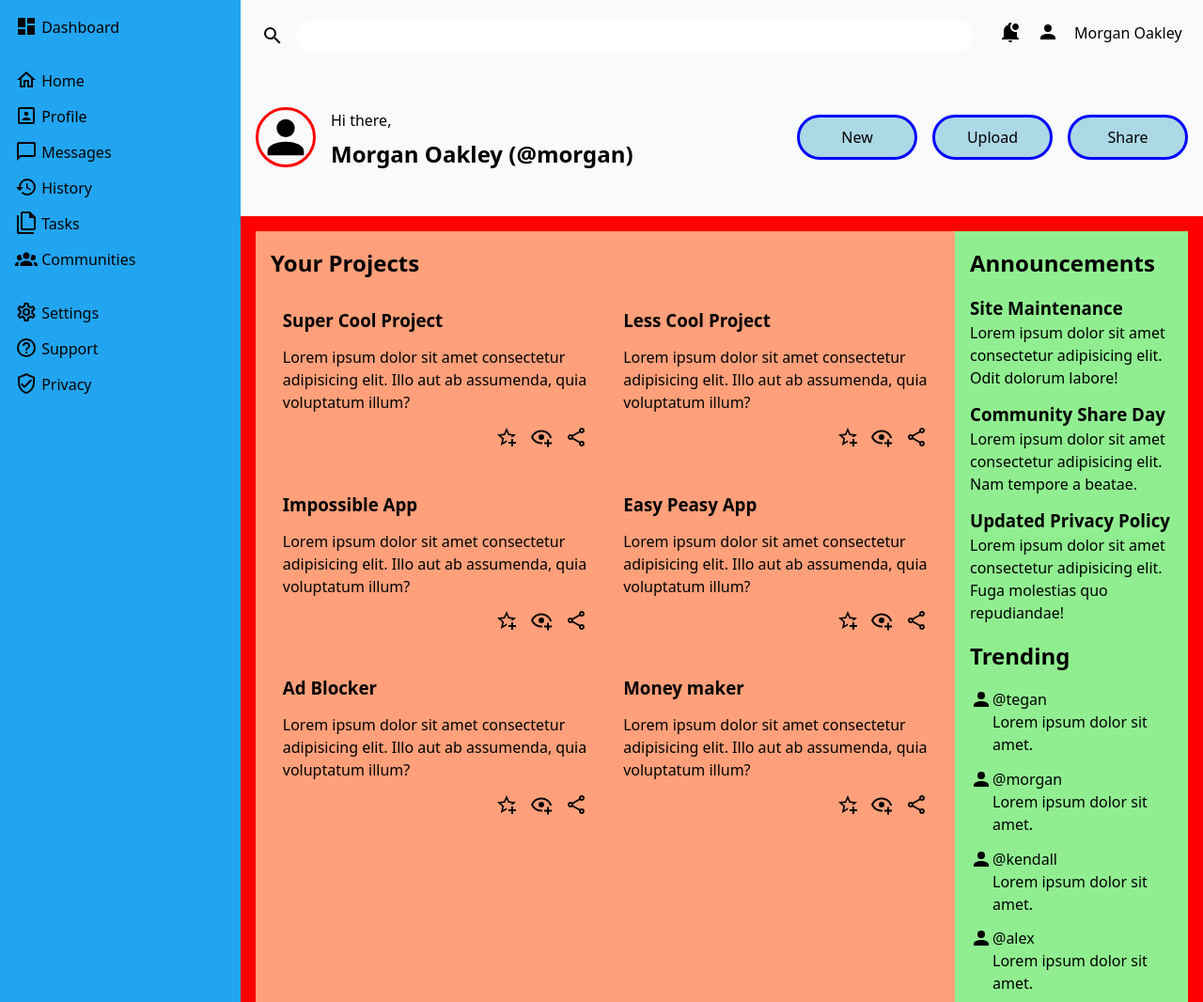
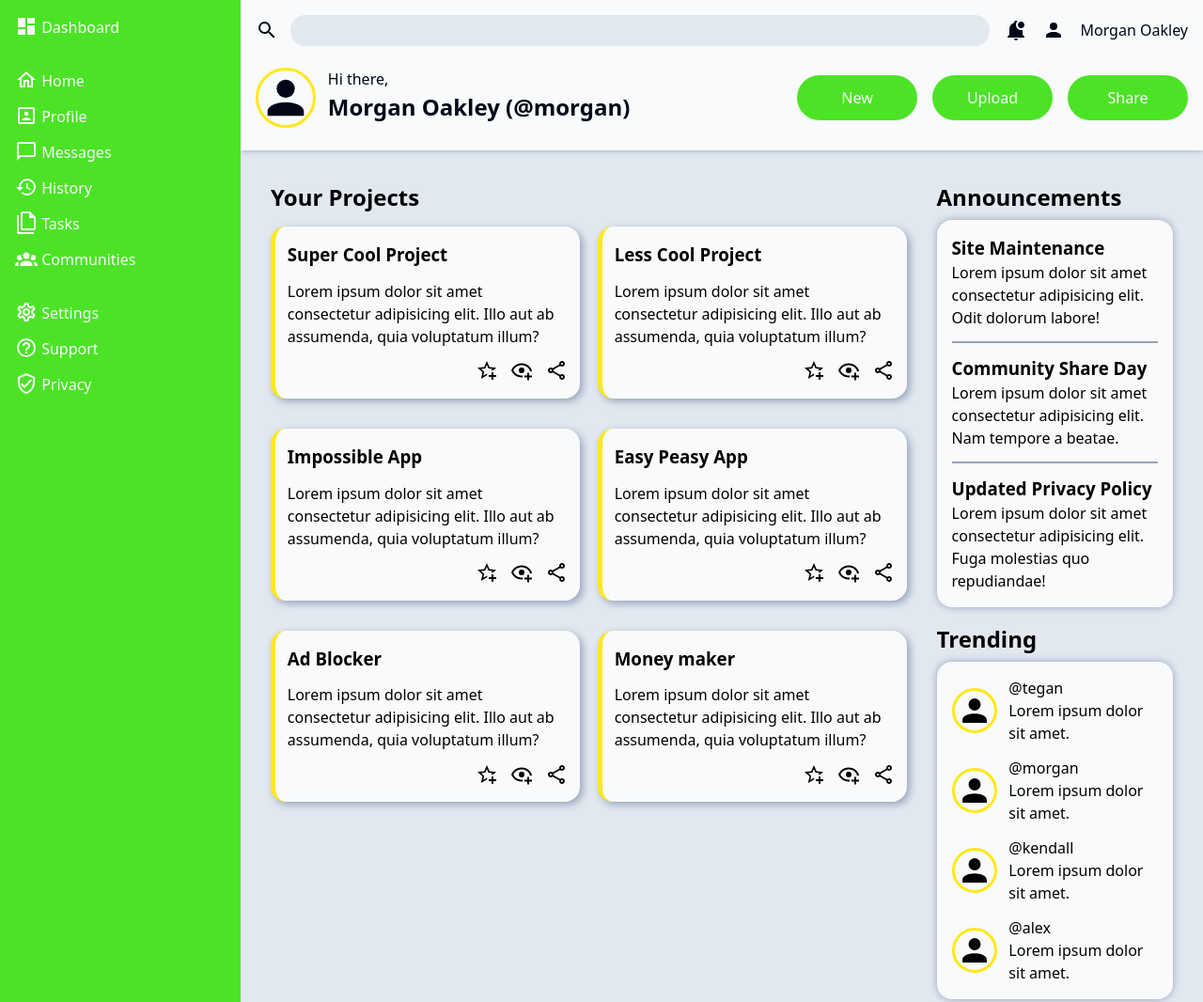
Before and after one commit to diegogo69/top_dashboard, a plain HTML site: page index.html in a window 1280 px wide. Shown: the top 1066 px of the page at 94% size. Drawn offline with Linux system fonts and the light colour scheme.

Commit message:
FEAT[style]: Style page sections and contents
Add colors, actual styles to nav, header and main content sections

```diff
--- a/index.html
+++ b/index.html
@@ -76,8 +76,7 @@
             </label>
             <input type="search" name="search" id="search">
         </nav>
-        <div class="account-wrapper">
-            <ul>
+        <ul class="account-wrapper">
             <li>
                 <!-- <svg xmlns="http://www.w3.org/2000/svg" viewBox="0 0 24 24"><title>bell-badge-outline</title><path d="M19 17V11.8C18.5 11.9 18 12 17.5 12H17V18H7V11C7 8.2 9.2 6 12 6C12.1 4.7 12.7 3.6 13.5 2.7C13.2 2.3 12.6 2 12 2C10.9 2 10 2.9 10 4V4.3C7 5.2 5 7.9 5 11V17L3 19V20H21V19L19 17M10 21C10 22.1 10.9 23 12 23S14 22.1 14 21H10M21 6.5C21 8.4 19.4 10 17.5 10S14 8.4 14 6.5 15.6 3 17.5 3 21 4.6 21 6.5" /></svg> -->
                 <svg xmlns="http://www.w3.org/2000/svg" viewBox="0 0 24 24"><title>bell-badge</title><path d="M21 6.5C21 8.43 19.43 10 17.5 10S14 8.43 14 6.5 15.57 3 17.5 3 21 4.57 21 6.5M19 11.79C18.5 11.92 18 12 17.5 12C14.47 12 12 9.53 12 6.5C12 5.03 12.58 3.7 13.5 2.71C13.15 2.28 12.61 2 12 2C10.9 2 10 2.9 10 4V4.29C7.03 5.17 5 7.9 5 11V17L3 19V20H21V19L19 17V11.79M12 23C13.11 23 14 22.11 14 21H10C10 22.11 10.9 23 12 23Z" /></svg>
@@ -90,8 +89,6 @@
                 Morgan Oakley
             </li>
         </ul>
-
-        </div>
         <div class="options-container">
             <div class="user-greeting">
                     <!-- <svg xmlns="http://www.w3.org/2000/svg" viewBox="0 0 24 24"><title>account-outline</title><path d="M12,4A4,4 0 0,1 16,8A4,4 0 0,1 12,12A4,4 0 0,1 8,8A4,4 0 0,1 12,4M12,6A2,2 0 0,0 10,8A2,2 0 0,0 12,10A2,2 0 0,0 14,8A2,2 0 0,0 12,6M12,13C14.67,13 20,14.33 20,17V20H4V17C4,14.33 9.33,13 12,13M12,14.9C9.03,14.9 5.9,16.36 5.9,17V18.1H18.1V17C18.1,16.36 14.97,14.9 12,14.9Z" /></svg> -->
@@ -222,8 +219,7 @@
         </div>
         <aside>
             <h2>Announcements</h2>
-            <div class="annoucements-wrapper">
-                <ul>
+            <ul class="annoucements-wrapper">
                 <li>
                     <h3>Site Maintenance</h3>
                     <p>Lorem ipsum dolor sit amet consectetur adipisicing elit. Odit dolorum labore!</p>
@@ -237,44 +233,33 @@
                     <p>Lorem ipsum dolor sit amet consectetur adipisicing elit. Fuga molestias quo repudiandae!</p>
                 </li>
             </ul>
-            </div>
 
             <h2>Trending</h2>
-            <div class="trends-wrapper">
-                <ul>
+            <ul class="trends-wrapper">
                 <li>
-                        <div class="users-photo">
-                            <svg class="user-photo" xmlns="http://www.w3.org/2000/svg" viewBox="0 0 24 24"><title>account</title><path d="M12,4A4,4 0 0,1 16,8A4,4 0 0,1 12,12A4,4 0 0,1 8,8A4,4 0 0,1 12,4M12,14C16.42,14 20,15.79 20,18V20H4V18C4,15.79 7.58,14 12,14Z" /></svg>
-                        </div>
+                    <svg class="users-photo" xmlns="http://www.w3.org/2000/svg" viewBox="0 0 24 24"><title>account</title><path d="M12,4A4,4 0 0,1 16,8A4,4 0 0,1 12,12A4,4 0 0,1 8,8A4,4 0 0,1 12,4M12,14C16.42,14 20,15.79 20,18V20H4V18C4,15.79 7.58,14 12,14Z" /></svg>
                     <div class="users-name">@tegan</div>
                     <p>Lorem ipsum dolor sit amet.</p>
                 </li>
 
                 <li>
-                        <div class="users-photo">
-                            <svg class="user-photo" xmlns="http://www.w3.org/2000/svg" viewBox="0 0 24 24"><title>account</title><path d="M12,4A4,4 0 0,1 16,8A4,4 0 0,1 12,12A4,4 0 0,1 8,8A4,4 0 0,1 12,4M12,14C16.42,14 20,15.79 20,18V20H4V18C4,15.79 7.58,14 12,14Z" /></svg>
-                        </div>
+                    <svg class="users-photo" xmlns="http://www.w3.org/2000/svg" viewBox="0 0 24 24"><title>account</title><path d="M12,4A4,4 0 0,1 16,8A4,4 0 0,1 12,12A4,4 0 0,1 8,8A4,4 0 0,1 12,4M12,14C16.42,14 20,15.79 20,18V20H4V18C4,15.79 7.58,14 12,14Z" /></svg>
                     <div class="users-name">@morgan</div>
                     <p>Lorem ipsum dolor sit amet.</p>
                 </li>
 
                 <li>
-                        <div class="users-photo">
-                            <svg class="user-photo" xmlns="http://www.w3.org/2000/svg" viewBox="0 0 24 24"><title>account</title><path d="M12,4A4,4 0 0,1 16,8A4,4 0 0,1 12,12A4,4 0 0,1 8,8A4,4 0 0,1 12,4M12,14C16.42,14 20,15.79 20,18V20H4V18C4,15.79 7.58,14 12,14Z" /></svg>
-                        </div>
+                    <svg class="users-photo" xmlns="http://www.w3.org/2000/svg" viewBox="0 0 24 24"><title>account</title><path d="M12,4A4,4 0 0,1 16,8A4,4 0 0,1 12,12A4,4 0 0,1 8,8A4,4 0 0,1 12,4M12,14C16.42,14 20,15.79 20,18V20H4V18C4,15.79 7.58,14 12,14Z" /></svg>
                     <div class="users-name">@kendall</div>
                     <p>Lorem ipsum dolor sit amet.</p>
                 </li>
 
                 <li>
-                        <div class="users-photo">
-                            <svg class="user-photo" xmlns="http://www.w3.org/2000/svg" viewBox="0 0 24 24"><title>account</title><path d="M12,4A4,4 0 0,1 16,8A4,4 0 0,1 12,12A4,4 0 0,1 8,8A4,4 0 0,1 12,4M12,14C16.42,14 20,15.79 20,18V20H4V18C4,15.79 7.58,14 12,14Z" /></svg>
-                        </div>
+                    <svg class="users-photo" xmlns="http://www.w3.org/2000/svg" viewBox="0 0 24 24"><title>account</title><path d="M12,4A4,4 0 0,1 16,8A4,4 0 0,1 12,12A4,4 0 0,1 8,8A4,4 0 0,1 12,4M12,14C16.42,14 20,15.79 20,18V20H4V18C4,15.79 7.58,14 12,14Z" /></svg>
                     <div class="users-name">@alex</div>
                     <p>Lorem ipsum dolor sit amet.</p>
                 </li>
             </ul>
-            </div>
         </aside>
     </main>
 </body>
--- a/styles.css
+++ b/styles.css
@@ -223,26 +223,40 @@ ul {
 }
 
 body {
-    --white: #f8fafc;
+    --primary-color: hsl(108, 77%, 52%);
+    --highlight-color: hsl(54, 100%, 55%);
+    --bg-color: #e2e8f0;
+    --shadow-color: #94a3b8;
+    --light-color: #f8fafc;
+    --dark-color: #020617;
 
     height: 100vh;
     display: grid;
-    grid-template-columns: 1fr 4fr;
-    grid-template-rows: 1fr 4fr;
+    grid-template-columns: 20vw 4fr;
+    grid-template-rows: 20vh 1fr;
     grid-template-areas:
-        "nav header"
-        "nav main";
+    "nav header"
+    "nav main";
+
+    background-color: var(--bg-color);
 }
 
 body > nav {
     grid-area: nav;
-    background-color: hsl(202, 88%, 54%);
     padding: 1rem;
 
     display: grid;
     grid-template-rows: repeat(auto-fill, min-content);
     align-content: start;
     gap: 2rem;
+
+    background-color: var(--primary-color);
+    color: var(--light-color);
+    z-index: 1;
+}
+
+body > nav svg {
+    fill: var(--light-color)
 }
 
 body > nav > * {
@@ -261,10 +275,17 @@ header {
     grid-template-columns: [start]1fr max-content[end];
     grid-template-rows: 1fr 3fr;
     gap: 1rem;
+
+    background-color: var(--light-color);
+    color: var(--dark-color);
+    box-shadow: 0px 0px 6px 0px var(--shadow-color);
+}
+
+header svg {
+    fill: var(--dark-color);
 }
 
 header .search {
-    padding: .4rem;
     display: grid;
     grid-template-columns: min-content 1fr;
     /* justify-content: start; */
@@ -276,16 +297,13 @@ svg {
     width: 1.5rem;
     vertical-align: -.3rem;
 }
-/*
-header .search svg {
-    width: 1.5rem;
-} */
 
 header input[type="search"] {
     padding: 0.4rem;
     border-radius: 1rem;
     border: none;
 
+    background-color: var(--bg-color);
 }
 
 header input[type="search"]:focus-visible {
@@ -294,8 +312,7 @@ header input[type="search"]:focus-visible {
     box-shadow: inset 1px 1px 5px #e2e8f0;
 }
 
-header .account-wrapper ul {
-    padding: .4rem;
+header .account-wrapper {
     display: grid;
     grid-template-columns: repeat(3, max-content);
     gap: 1rem;
@@ -315,27 +332,30 @@ header .options-container {
 .user-greeting {
     display: grid;
     grid-template-columns: min-content 1fr;
-    grid-template-rows: 1fr 1fr;
+    grid-template-rows: min-content 2fr;
     grid-template-areas:
         "user-photo user-greet"
         "user-photo username";
     align-items: center;
-    column-gap: 1rem;
+    column-gap: .8rem;
 }
 
 .user-greeting .user-photo {
     grid-area: user-photo;
     width: 4rem;
-    border: 3px solid red;
+    border: 3px solid var(--highlight-color);
     border-radius: 50%;
+    align-self: center;
 }
 
-.user-greeting .p {
+.user-greeting p {
     grid-area: user-greet;
+    align-items: end;
 }
 
-.user-greeting .h2 {
+.user-greeting h2 {
     grid-area: username;
+    align-self: start;
 }
 
 .options {
@@ -351,24 +371,24 @@ header .options-container {
     width: 8rem;
     height: 3rem;
     padding: .2rem 1rem;
-    background-color: lightblue;
     text-align: center;
     border-radius: 2rem;
-    border: 3px solid blue;
+
+    background-color: var(--primary-color);
+    border: none;
+    color: var(--light-color);
 }
 
 main {
     grid-area: main;
-    background-color: red;
     padding: 1rem;
 
     display: grid;
-    grid-template-columns: 3fr 1fr;
+    grid-template-columns: 5fr 2fr;
 }
 
 .projects-container {
     padding: 1rem;
-    background-color: lightsalmon;
     display: grid;
     align-content: start;
     gap: 0.8rem;
@@ -378,7 +398,7 @@ main {
     display: grid;
     grid-template-columns: repeat(auto-fit, minmax(240px, 1fr));
     grid-auto-rows: min-content;
-    gap: 0.8rem;
+    gap: 2rem 1.2rem;
 }
 
 .project {
@@ -388,6 +408,11 @@ main {
 
     display: grid;
     gap: 0.8rem;
+
+    background-color: var(--light-color);
+    border-left: 5px solid var(--highlight-color);
+    border-radius: 1rem;
+    box-shadow: 3px 3px 8px 0px var(--shadow-color);
 }
 
 .project-options {
@@ -400,36 +425,53 @@ main {
 
 aside {
     padding: 1rem;
-    background-color: lightgreen;
 
     display: grid;
     align-content: start;
-    gap: 1rem;
 }
 
-aside > div > ul {
+aside > ul {
     display: grid;
     align-content: start;
     gap: 0.8rem;
+    margin: 0.4rem 0 1rem 0;
+
+    background-color: var(--light-color);
+    border-radius: 1rem;
+    box-shadow: 0px 0px 8px 0px var(--shadow-color);
+    padding: 1rem;
 }
 
-.trends-wrapper ul li {
+.annoucements-wrapper li + li {
+    padding: 0.8rem 0 0 0;
+    border-top: 2px solid var(--shadow-color);
+}
+
+.trends-wrapper li {
     display: grid;
     grid-template-columns: max-content 1fr;
     grid-template-rows: min-content 1fr;
     grid-template-areas:
         "users-photo users-name"
         "users-photo description";
+    column-gap: .8rem;
 }
 
 .users-photo {
+    border: 3px solid var(--highlight-color);
+    width: 3rem;
+    border-radius: 50%;
+    padding: .1rem;
     grid-area: users-photo;
+    align-self: center;
 }
 
 .users-name {
     grid-area: users-name;
+    align-self: end;
 }
 
 .trends-wrapper li p {
     grid-area: description;
+    align-self: start;
 }
```
Lines whose indentation alone changed are shown as unchanged.
